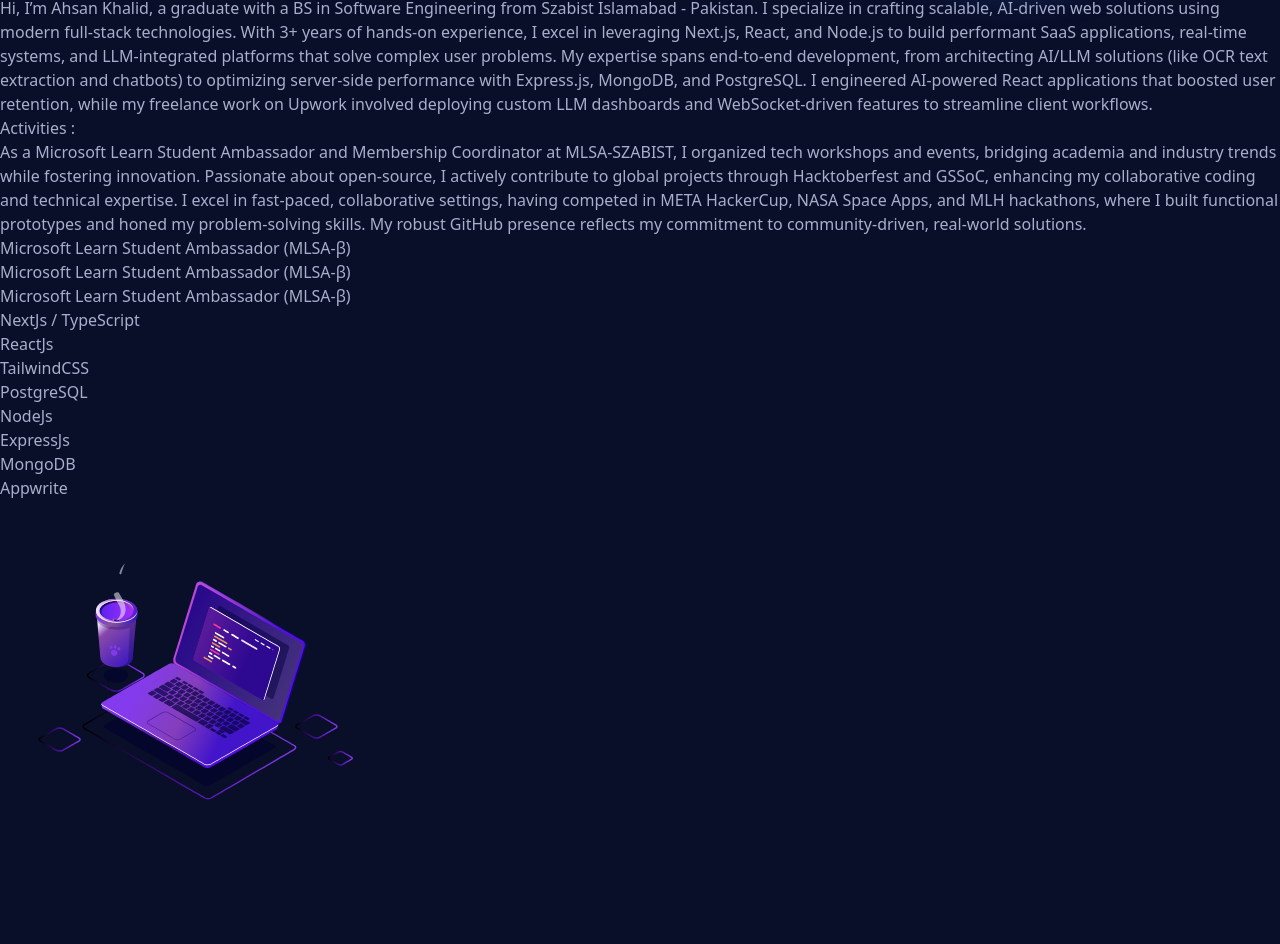
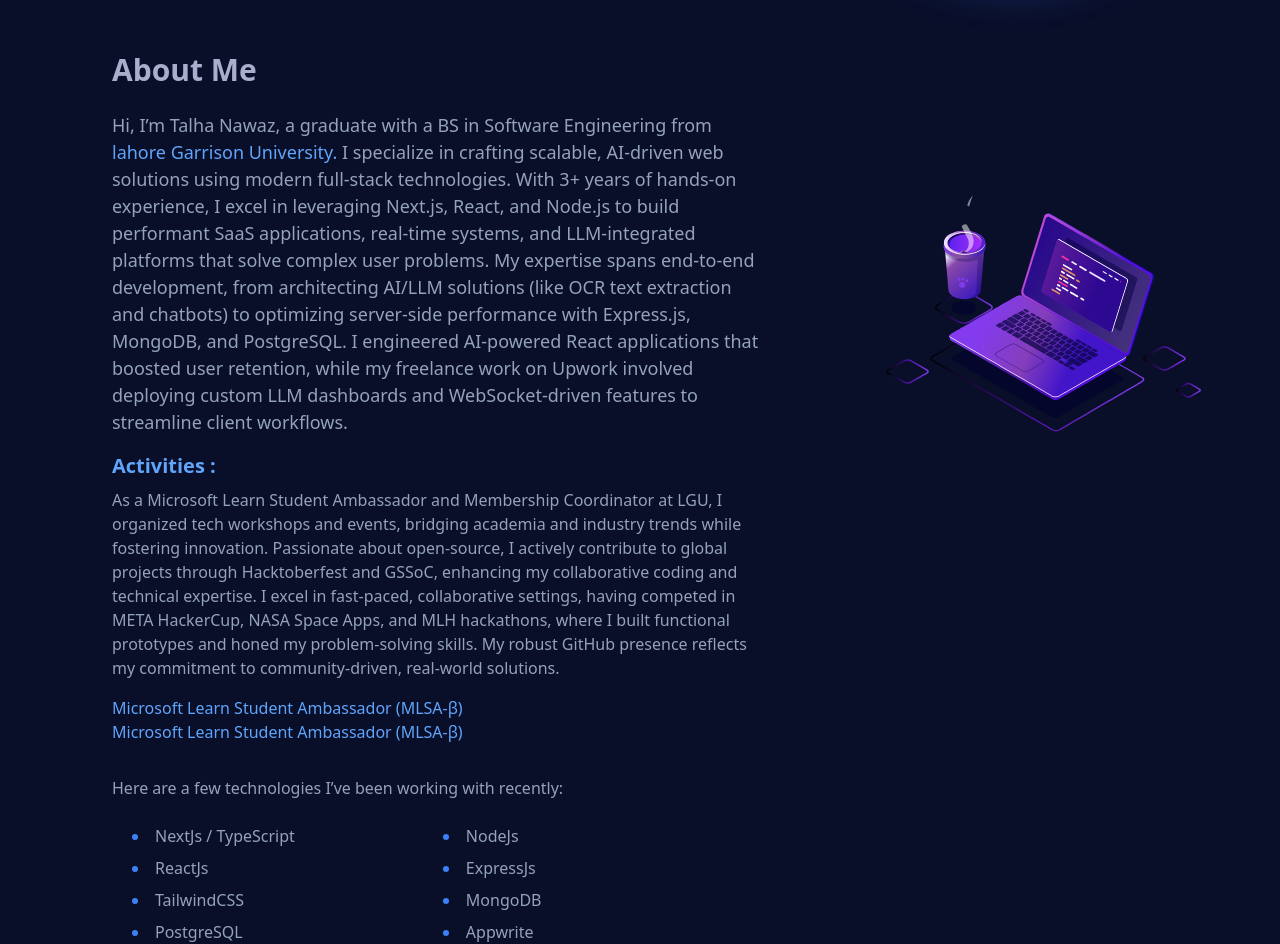
Before and after one commit to talha-fullstackdev/portfolio-nextjs, a Next.js app: page / in a window 1280 px wide. Shown: the part 578-1522 px from the top of the page. Before the commit the page ends 1478 px from the top, so only its background shows below. Built offline with nearby package versions, Linux system fonts and the light colour scheme.

Commit message:
initially made about section

```diff
--- a/src/app/components/about/About.jsx
+++ b/src/app/components/about/About.jsx
@@ -3,7 +3,7 @@
 import AboutAnimation from './AboutAnimation'
 const About = () => {
   return (
-    <div>
+    <div className='px-8 mt-10  md:mt-20 md:flex'>
         <AboutMe/>
         <AboutAnimation/>
     </div>
--- a/src/app/components/about/AboutAnimation.jsx
+++ b/src/app/components/about/AboutAnimation.jsx
@@ -8,7 +8,7 @@
     <Lottie
       loading="lazy"
       animationData={aboutAnimation}
-      className="w-[350px] h-[350px] sm:w-[300px] sm:h-[300px] md:w-[400px] md:h-[400px] object-cover rounded-lg mx-auto sm:mx-0"
+      className="w-[350px] h-[350px] sm:w-[300px] sm:h-[300px] md:w-[400px] md:h-[400px] object-cover rounded-lg mx-auto sm:mx-0 md:mt-20"
     />
     </div>
   )
--- a/src/app/components/about/AboutMe.jsx
+++ b/src/app/components/about/AboutMe.jsx
@@ -2,28 +2,30 @@
 const AboutMe = () => {
   return (
     <div>
-        <div className="">
-            <h2>About Me</h2>
-            <p>Hi, I’m Ahsan Khalid, a graduate with a BS in Software Engineering from <span> Szabist Islamabad - Pakistan.</span> I specialize in crafting scalable, AI-driven web solutions using modern full-stack technologies. With 3+ years of hands-on experience, I excel in leveraging Next.js, React, and Node.js to build performant SaaS applications, real-time systems, and LLM-integrated platforms that solve complex user problems. My expertise spans end-to-end development, from architecting AI/LLM solutions (like OCR text extraction and chatbots) to optimizing server-side performance with Express.js, MongoDB, and PostgreSQL. I engineered AI-powered React applications that boosted user retention, while my freelance work on Upwork involved deploying custom LLM dashboards and WebSocket-driven features to streamline client workflows.</p>
+        <div className="md:px-20">
+            <h2 className='text-3xl font-semibold'>About Me</h2>
+            <p className='mt-6 text-[18px] text-slate-400'>Hi, I’m Talha Nawaz, a graduate with a BS in Software Engineering from <span className='text-blue-400'> lahore Garrison University.</span> I specialize in crafting scalable, AI-driven web solutions using modern full-stack technologies. With 3+ years of hands-on experience, I excel in leveraging Next.js, React, and Node.js to build performant SaaS applications, real-time systems, and LLM-integrated platforms that solve complex user problems. My expertise spans end-to-end development, from architecting AI/LLM solutions (like OCR text extraction and chatbots) to optimizing server-side performance with Express.js, MongoDB, and PostgreSQL. I engineered AI-powered React applications that boosted user retention, while my freelance work on Upwork involved deploying custom LLM dashboards and WebSocket-driven features to streamline client workflows.</p>
         </div>
-        <div className="">
-            <p>Activities :</p>
-            <p>As a Microsoft Learn Student Ambassador and Membership Coordinator at MLSA-SZABIST, I organized tech workshops and events, bridging academia and industry trends while fostering innovation. Passionate about open-source, I actively contribute to global projects through Hacktoberfest and GSSoC, enhancing my collaborative coding and technical expertise. I excel in fast-paced, collaborative settings, having competed in META HackerCup, NASA Space Apps, and MLH hackathons, where I built functional prototypes and honed my problem-solving skills. My robust GitHub presence reflects my commitment to community-driven, real-world solutions.</p>
+        <div className="mt-4 md:px-20">
+            <p className='mt-4 text-blue-400 text-xl font-semibold'>Activities :</p>
+            <p className='mt-2 text-slate-400'>As a Microsoft Learn Student Ambassador and Membership Coordinator at LGU, I organized tech workshops and events, bridging academia and industry trends while fostering innovation. Passionate about open-source, I actively contribute to global projects through Hacktoberfest and GSSoC, enhancing my collaborative coding and technical expertise. I excel in fast-paced, collaborative settings, having competed in META HackerCup, NASA Space Apps, and MLH hackathons, where I built functional prototypes and honed my problem-solving skills. My robust GitHub presence reflects my commitment to community-driven, real-world solutions.</p>
+            <p className='mt-4 text-blue-400'>Microsoft Learn Student Ambassador (MLSA-β)</p>
+            <p className='text-blue-400'>Microsoft Learn Student Ambassador (MLSA-β)</p>
+            <p className='mt-8 text-slate-400'>Here are a few technologies I’ve been working with recently:</p>
         </div>
-        <div className="">
-            <p>Microsoft Learn Student Ambassador (MLSA-β)</p>
-            <p>Microsoft Learn Student Ambassador (MLSA-β)</p>
-            <p>Microsoft Learn Student Ambassador (MLSA-β)</p>
-            <ul>
+        <div className="mt-6 flex justify-around md:px-20 md:justify-start md:gap-32">
+            <div className="flex flex-col gap-2 text-slate-400 list-disc marker:text-blue-500 pl-5">
                 <li>NextJs / TypeScript</li>
                 <li>ReactJs</li>
                 <li>TailwindCSS</li>
                 <li>PostgreSQL</li>
+            </div>
+               <div  className="flex flex-col gap-2 text-slate-400 list-disc marker:text-blue-500 pl-5">
                 <li>NodeJs</li>
                 <li>ExpressJs</li>
                 <li>MongoDB</li>
-                <li>Appwrite</li>
-            </ul>
+                <li>Appwrite</li></div>
+
         </div>
     </div>
   )
```
